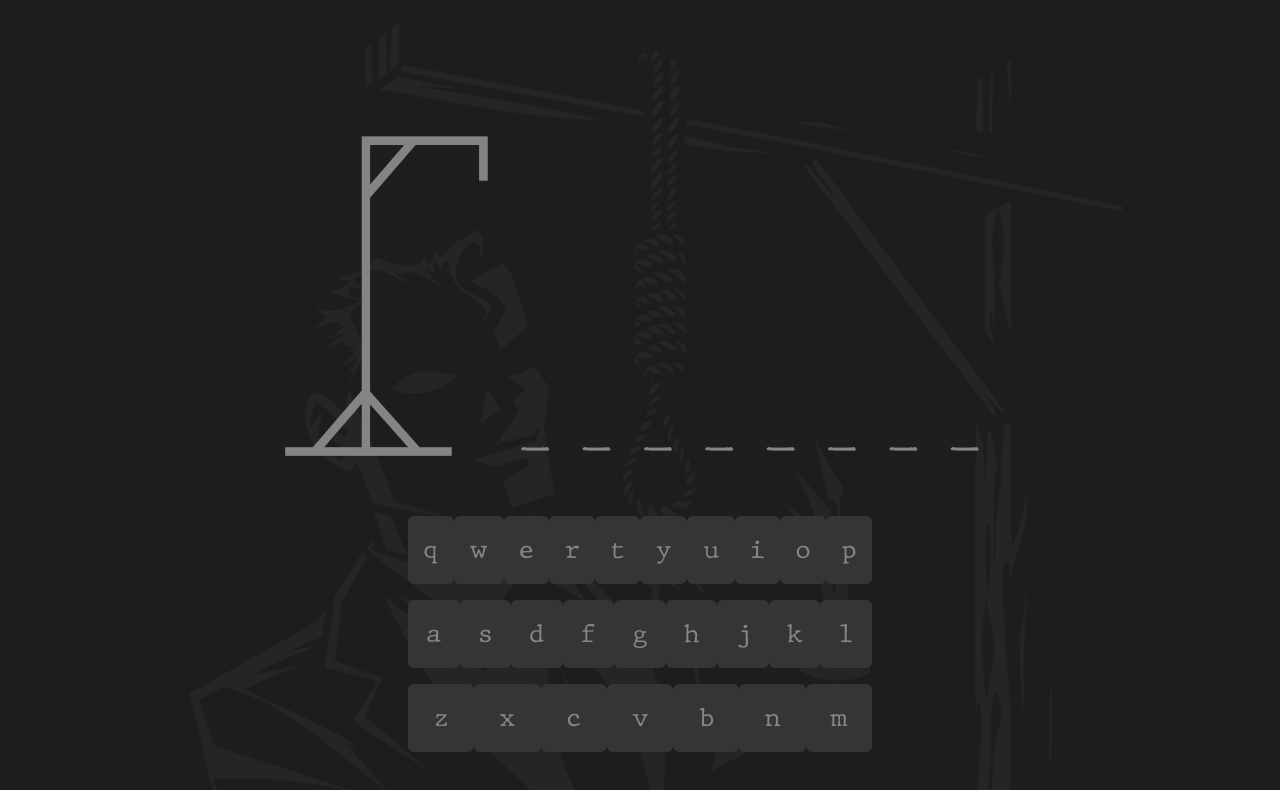
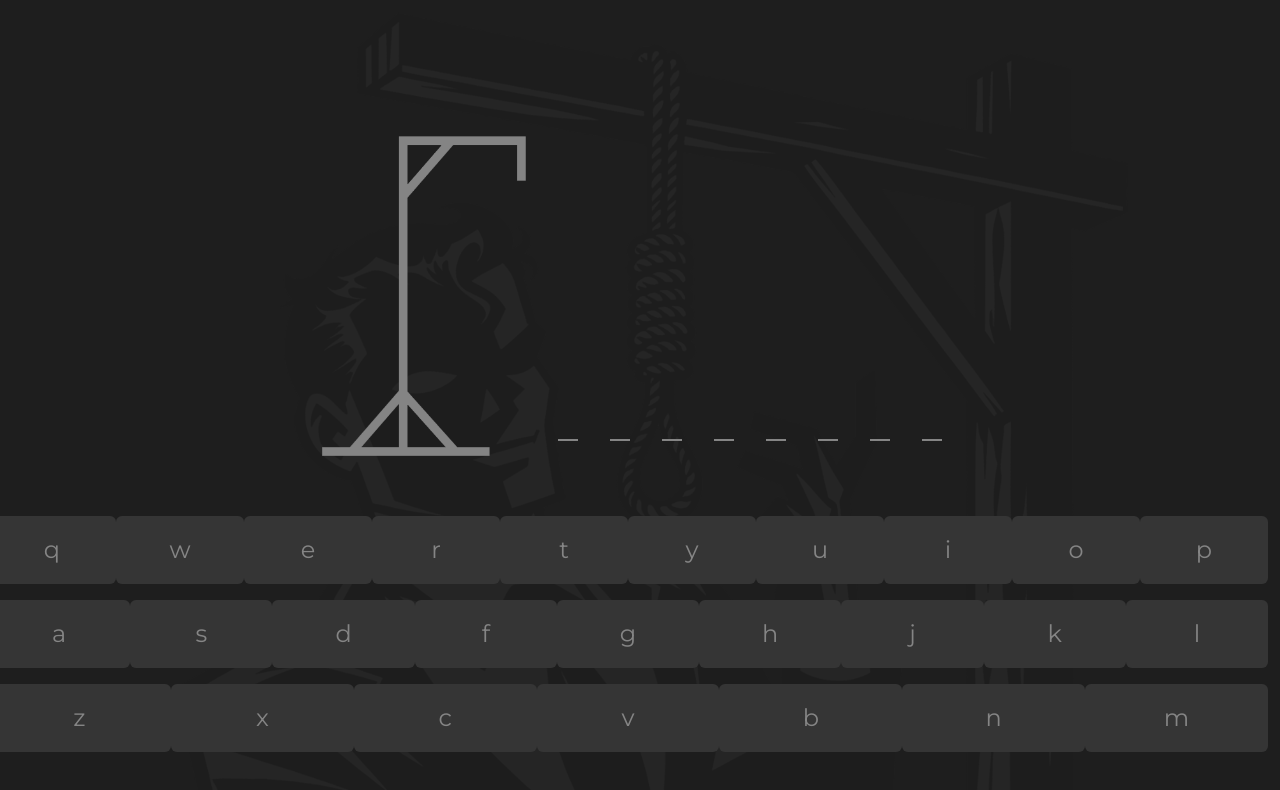
Before and after one commit to nicochare/hangman, a plain HTML site: page index.html in a window 1280 px wide. Both pictures are taken after a click on the button "Play!". Drawn offline with nearby package versions, Linux system fonts and the light colour scheme.

Commit message:
more styles and colors

```diff
--- a/index.html
+++ b/index.html
@@ -7,6 +7,9 @@
     <link href="https://cdn.jsdelivr.net/npm/bootstrap@5.3.3/dist/css/bootstrap.min.css" rel="stylesheet" integrity="sha384-QWTKZyjpPEjISv5WaRU9OFeRpok6YctnYmDr5pNlyT2bRjXh0JMhjY6hW+ALEwIH" crossorigin="anonymous">
     <link rel="stylesheet" href="./style.css">
     <link rel="icon" href="./favicon.ico" type="image/x-icon">
+    <link rel="preconnect" href="https://fonts.googleapis.com">
+    <link rel="preconnect" href="https://fonts.gstatic.com" crossorigin>
+    <link href="https://fonts.googleapis.com/css2?family=Montserrat:ital,wght@0,100..900;1,100..900&display=swap" rel="stylesheet">
 </head>
 <body>
     <!-- Background image low-op -->
--- a/style.css
+++ b/style.css
@@ -39,12 +39,8 @@ body {
     filter: invert(54%) sepia(14%) saturate(0%) hue-rotate(188deg) brightness(94%) contrast(102%);
 }
 
-.background-game {
-    background-color: ;
-}
-
 .hangman-font {
-    font-family: typewriter;
+    font-family: light;
 }
 
 .invisible {
@@ -64,8 +60,8 @@ body {
 
 .keyboard {
     justify-content: center;
-    display: grid;
     position: absolute;
+    max-width: 100%;
     bottom: 5vh;
     left: 0;
     right: 0;
@@ -73,6 +69,7 @@ body {
 
 .keyboard-row {
     justify-content: center;
+    max-width: 100%;
 }
 
 .key {
@@ -82,6 +79,7 @@ body {
     background-color: #353535;
     color: #858585;
     border: 0;
+    font-family: "Montserrat", sans-serif;
 }
 
 
```
